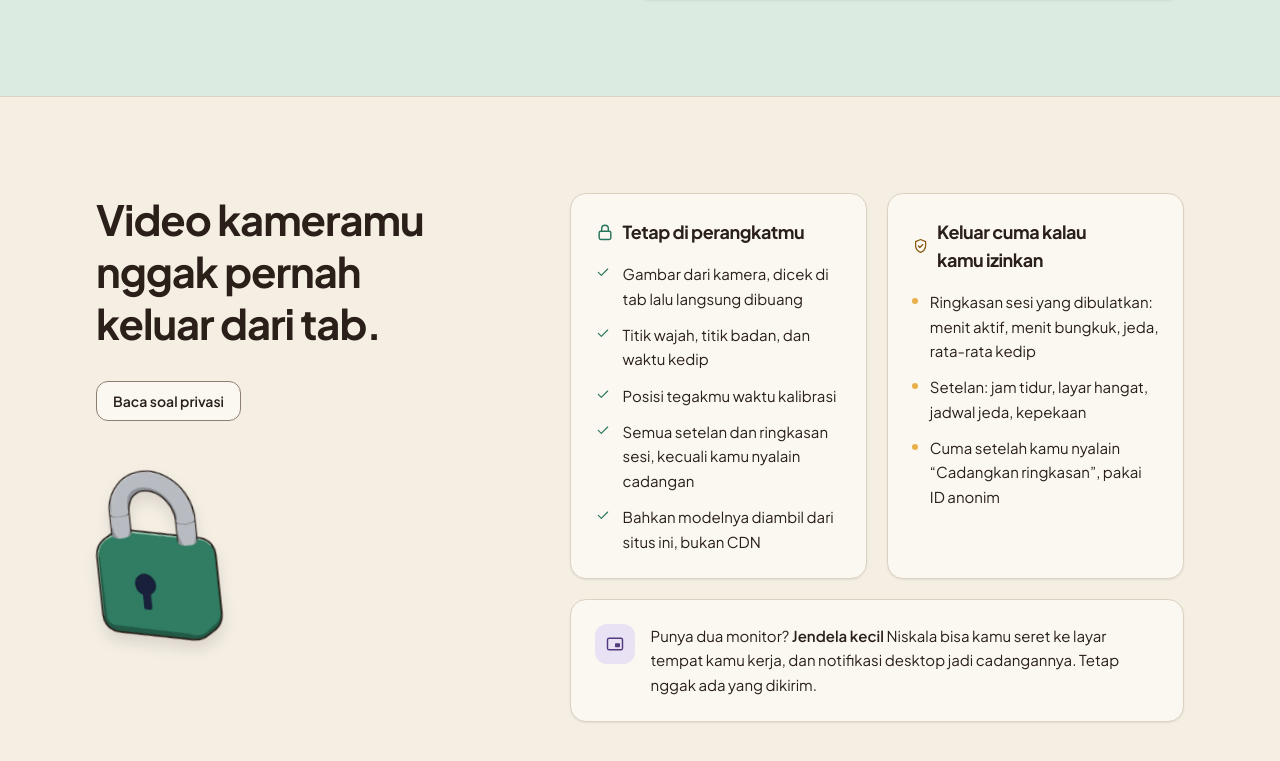
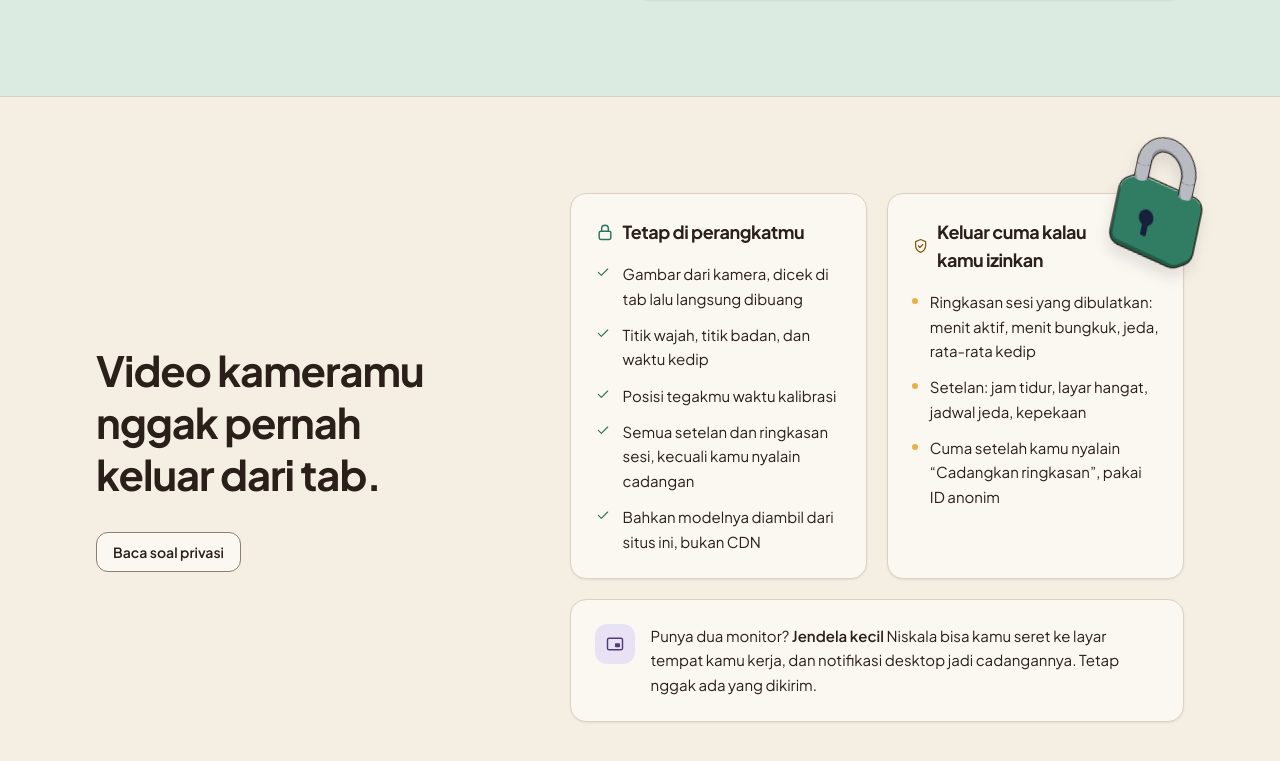
Before and after one commit to Ariffansyah/niskala, a Next.js app: page / in a window 1280 px wide. Shown: the part 2060-2821 px from the top of the page. Built offline with nearby package versions, Linux system fonts and the light colour scheme; no server answers.

Commit message:
ui(landing): the padlock sits on the privacy cards instead of alone under the heading

```diff
--- a/app/page.tsx
+++ b/app/page.tsx
@@ -123,15 +123,22 @@ export default function Home() {
         </section>
 
         <section id="privasi" className="mx-auto max-w-6xl px-4 py-20 sm:px-8 sm:py-24">
-          <div className="grid gap-x-16 gap-y-10 lg:grid-cols-[minmax(0,0.8fr)_minmax(0,1.2fr)]">
+          <div className="grid gap-x-16 gap-y-10 lg:grid-cols-[minmax(0,0.8fr)_minmax(0,1.2fr)] lg:items-center">
             <div>
               <h2 className="text-3xl sm:text-[2.6rem] sm:leading-tight">Video kameramu nggak pernah keluar dari tab.</h2>
               <Link href="/privasi" className="btn mt-8">
                 Baca soal privasi
               </Link>
-              <Image src="/3d/padlock.webp" alt="" width={316} height={460} unoptimized className="mt-12 hidden h-44 w-auto -rotate-6 drop-shadow-xl lg:block" />
             </div>
-            <div className="grid gap-5 sm:grid-cols-2">
+            <div className="relative grid gap-5 sm:grid-cols-2">
+              <Image
+                src="/3d/padlock.webp"
+                alt=""
+                width={316}
+                height={460}
+                unoptimized
+                className="absolute -top-14 -right-5 z-10 hidden h-32 w-auto rotate-12 drop-shadow-xl sm:block"
+              />
               <div className="card hue-daun p-6">
                 <h3 className="flex items-center gap-2 text-lg">
                   <IconLock className="size-5 text-hue" />
```
